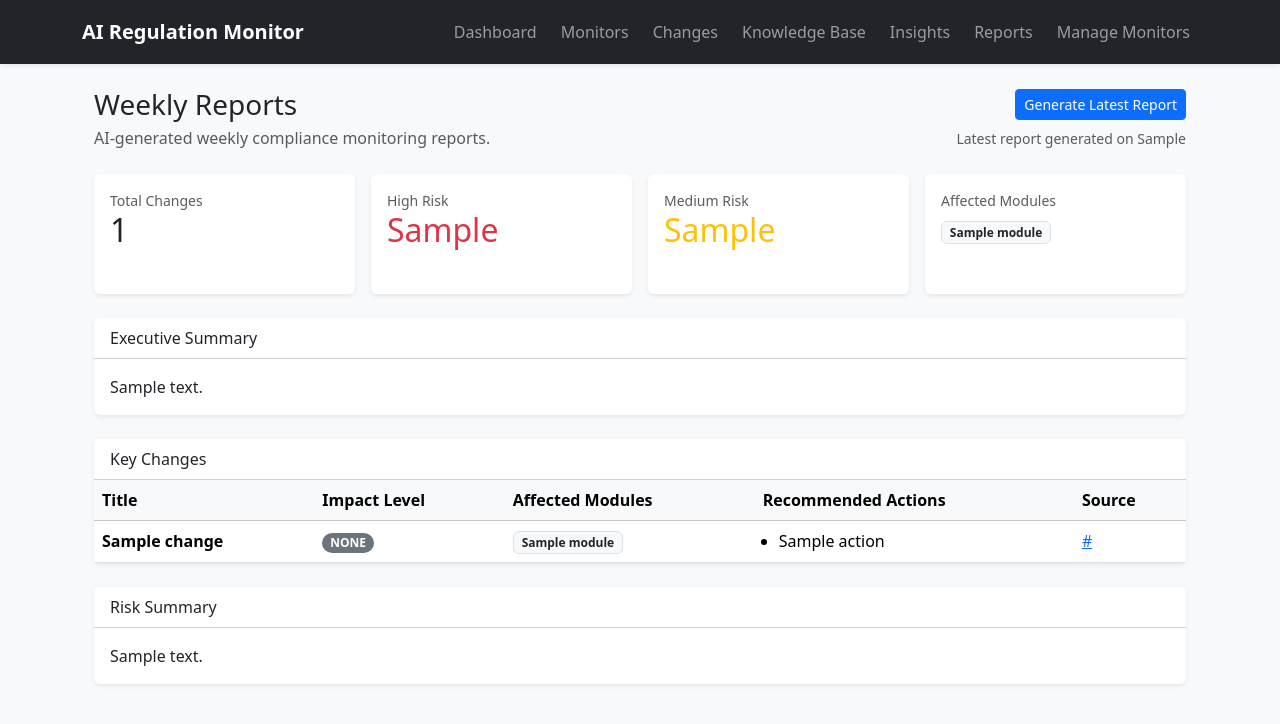
After one commit to karenwang-dev/EU-AI-Regulation-Monitor, a FastAPI app: template app/web/templates/report.html in a window 1280 px wide. The commit adds this page. Shown: the top 724 px of the page. Run offline with FastAPI, Linux system fonts and the light colour scheme; the template is opened without the code that fills it: most values are stand-ins (such as "Sample title", 1, 10 or a date in 2020); parts of the project's set-up code (start-up, migrations or seed data) failed here and were passed over.

Commit message:
Complete Phase 7.4.3 weekly report dashboard integration

```diff
--- a/app/web/app.py
+++ b/app/web/app.py
@@ -28,6 +28,10 @@ from app.web.insight_helper import (
     get_insight_filter_options,
 )
 from app.web.knowledge_helper import resolve_related_regulations
+from app.web.report_api import register_report_routes
+from app.report.ai_generator import generate_weekly_report
+from app.report.builder import build_weekly_report
+from app.report.storage import get_latest_report
 from app.web.source_helper import (
     build_source_tree,
     enrich_changes_with_source_metadata,
@@ -330,15 +334,36 @@ def _get_diff_id_for_snapshot(
     return row["id"]
 
 
+def _format_report_timestamp(timestamp: str) -> str:
+    if not timestamp:
+        return "N/A"
+
+    try:
+        parsed = datetime.fromisoformat(timestamp)
+        return parsed.strftime("%Y-%m-%d %H:%M")
+    except ValueError:
+        return timestamp
+
+
 def create_dashboard_app(
     storage_service: StorageService | None = None,
     history_file: Path | None = None,
     monitors_file: Path | None = None,
+    reports_dir: Path | None = None,
+    build_weekly_report_fn=None,
+    generate_weekly_report_fn=None,
 ) -> FastAPI:
     storage = storage_service or _get_service()
     app = FastAPI(title="AI Regulation Monitor Dashboard")
     register_monitor_routes(app, monitors_file=monitors_file)
     register_knowledge_routes(app, storage_service=storage)
+    register_report_routes(
+        app,
+        storage_service=storage,
+        reports_dir=reports_dir,
+        build_weekly_report_fn=build_weekly_report_fn or build_weekly_report,
+        generate_weekly_report_fn=generate_weekly_report_fn or generate_weekly_report,
+    )
 
     def _latest_run():
         if history_file:
@@ -449,6 +474,40 @@ def create_dashboard_app(
                 "module_filter": module,
                 "categories": categories,
                 "modules": modules,
+            },
+        )
+
+    @app.get("/reports")
+    def reports_page(request: Request):
+        report = get_latest_report(reports_dir=reports_dir)
+        summary = report.get("summary", {}) if report else {
+            "total_changes": 0,
+            "high_risk": 0,
+            "medium_risk": 0,
+            "low_risk": 0,
+            "affected_modules": [],
+        }
+        report_view = None
+        key_changes = []
+
+        if report:
+            report_view = {
+                **report,
+                "generated_at_display": _format_report_timestamp(
+                    report.get("generated_at", "")
+                ),
+            }
+            key_changes = report.get("key_changes", [])
+
+        return templates.TemplateResponse(
+            request,
+            "report.html",
+            {
+                "title": "Weekly Reports",
+                "active_page": "reports",
+                "report": report_view,
+                "summary": summary,
+                "key_changes": key_changes,
             },
         )
 
--- a/app/web/templates/base.html
+++ b/app/web/templates/base.html
@@ -84,6 +84,9 @@
                     <a class="nav-link{% if active_page == 'insights' %} active{% endif %}" href="/insights">Insights</a>
                 </li>
                 <li class="nav-item">
+                    <a class="nav-link{% if active_page == 'reports' %} active{% endif %}" href="/reports">Reports</a>
+                </li>
+                <li class="nav-item">
                     <a class="nav-link{% if active_page == 'manage' %} active{% endif %}" href="/manage-monitors">Manage Monitors</a>
                 </li>
             </ul>
--- /dev/null
+++ b/app/web/templates/report.html
@@ -0,0 +1,175 @@
+{% extends "base.html" %}
+{% from "_macros.html" import impact_badge %}
+
+{% block content %}
+<div class="page-header d-flex flex-column flex-md-row justify-content-between align-items-md-center gap-3">
+    <div>
+        <h1 class="h3 mb-1">Weekly Reports</h1>
+        <p class="text-muted mb-0">AI-generated weekly compliance monitoring reports.</p>
+    </div>
+    <div class="d-flex flex-column align-items-md-end gap-2">
+        <button
+            type="button"
+            class="btn btn-primary btn-sm"
+            id="generateReportBtn"
+            onclick="generateLatestReport()"
+        >
+            Generate Latest Report
+        </button>
+        {% if report and report.generated_at %}
+        <div class="text-muted small">
+            Latest report generated on {{ report.generated_at_display or report.generated_at }}
+        </div>
+        {% endif %}
+    </div>
+</div>
+
+<div class="row g-3 mb-4">
+    <div class="col-6 col-lg-3">
+        <div class="card shadow-sm stat-card border-0">
+            <div class="card-body">
+                <div class="text-muted small">Total Changes</div>
+                <div class="display-6">{{ summary.total_changes }}</div>
+            </div>
+        </div>
+    </div>
+    <div class="col-6 col-lg-3">
+        <div class="card shadow-sm stat-card border-danger border-0">
+            <div class="card-body">
+                <div class="text-muted small">High Risk</div>
+                <div class="display-6 text-danger">{{ summary.high_risk }}</div>
+            </div>
+        </div>
+    </div>
+    <div class="col-6 col-lg-3">
+        <div class="card shadow-sm stat-card border-warning border-0">
+            <div class="card-body">
+                <div class="text-muted small">Medium Risk</div>
+                <div class="display-6 text-warning">{{ summary.medium_risk }}</div>
+            </div>
+        </div>
+    </div>
+    <div class="col-6 col-lg-3">
+        <div class="card shadow-sm stat-card border-0">
+            <div class="card-body">
+                <div class="text-muted small">Affected Modules</div>
+                <div class="mt-2">
+                    {% if summary.affected_modules %}
+                        {% for module in summary.affected_modules %}
+                        <span class="badge text-bg-light text-dark border module-badge">{{ module }}</span>
+                        {% endfor %}
+                    {% else %}
+                        <span class="text-muted">N/A</span>
+                    {% endif %}
+                </div>
+            </div>
+        </div>
+    </div>
+</div>
+
+<div class="card shadow-sm border-0 mb-4">
+    <div class="card-header bg-white">Executive Summary</div>
+    <div class="card-body">
+        {% if report and report.executive_summary %}
+        <p class="mb-0">{{ report.executive_summary }}</p>
+        {% else %}
+        <p class="text-muted mb-0">No executive summary available.</p>
+        {% endif %}
+    </div>
+</div>
+
+<div class="card shadow-sm border-0 mb-4">
+    <div class="card-header bg-white">Key Changes</div>
+    <div class="table-responsive">
+        <table class="table table-hover mb-0 align-middle">
+            <thead class="table-light">
+                <tr>
+                    <th>Title</th>
+                    <th>Impact Level</th>
+                    <th>Affected Modules</th>
+                    <th>Recommended Actions</th>
+                    <th>Source</th>
+                </tr>
+            </thead>
+            <tbody>
+                {% if key_changes %}
+                    {% for change in key_changes %}
+                    <tr>
+                        <td class="fw-semibold">{{ change.title or "N/A" }}</td>
+                        <td>{{ impact_badge(change.impact_level or "NONE") }}</td>
+                        <td>
+                            {% if change.affected_modules %}
+                                {% for module in change.affected_modules %}
+                                <span class="badge text-bg-light text-dark border module-badge">{{ module }}</span>
+                                {% endfor %}
+                            {% else %}
+                                N/A
+                            {% endif %}
+                        </td>
+                        <td>
+                            {% if change.recommended_actions %}
+                            <ul class="mb-0 ps-3">
+                                {% for action in change.recommended_actions %}
+                                <li>{{ action }}</li>
+                                {% endfor %}
+                            </ul>
+                            {% else %}
+                                N/A
+                            {% endif %}
+                        </td>
+                        <td>
+                            {% if change.source_url %}
+                            <a href="{{ change.source_url }}" target="_blank" rel="noopener noreferrer">
+                                {{ change.source_url }}
+                            </a>
+                            {% else %}
+                                N/A
+                            {% endif %}
+                        </td>
+                    </tr>
+                    {% endfor %}
+                {% else %}
+                    <tr>
+                        <td colspan="5" class="text-center text-muted py-4">
+                            No key changes available.
+                        </td>
+                    </tr>
+                {% endif %}
+            </tbody>
+        </table>
+    </div>
+</div>
+
+<div class="card shadow-sm border-0">
+    <div class="card-header bg-white">Risk Summary</div>
+    <div class="card-body">
+        {% if report and report.risk_summary %}
+        <p class="mb-0">{{ report.risk_summary }}</p>
+        {% else %}
+        <p class="text-muted mb-0">No risk summary available.</p>
+        {% endif %}
+    </div>
+</div>
+
+<script>
+async function generateLatestReport() {
+    const button = document.getElementById("generateReportBtn");
+    button.disabled = true;
+    button.textContent = "Generating...";
+
+    try {
+        const response = await fetch("/api/reports/generate", {
+            method: "POST",
+        });
+        if (!response.ok) {
+            throw new Error("Report generation failed");
+        }
+        window.location.reload();
+    } catch (error) {
+        button.disabled = false;
+        button.textContent = "Generate Latest Report";
+        alert("Unable to generate report. Please try again.");
+    }
+}
+</script>
+{% endblock %}
```
Also changed, not shown: app/report/storage.py (added, +123 -0 lines), app/web/report_api.py (added, +127 -0 lines), tests/test_report_web.py (added, +203 -0 lines).
